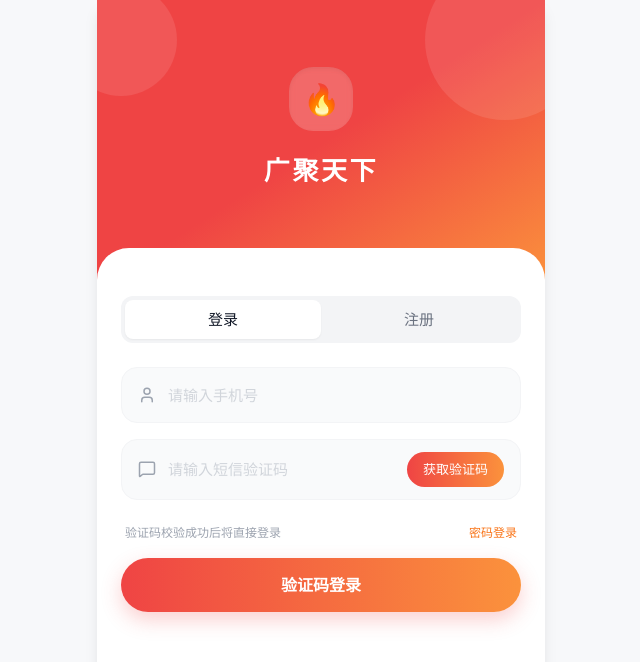
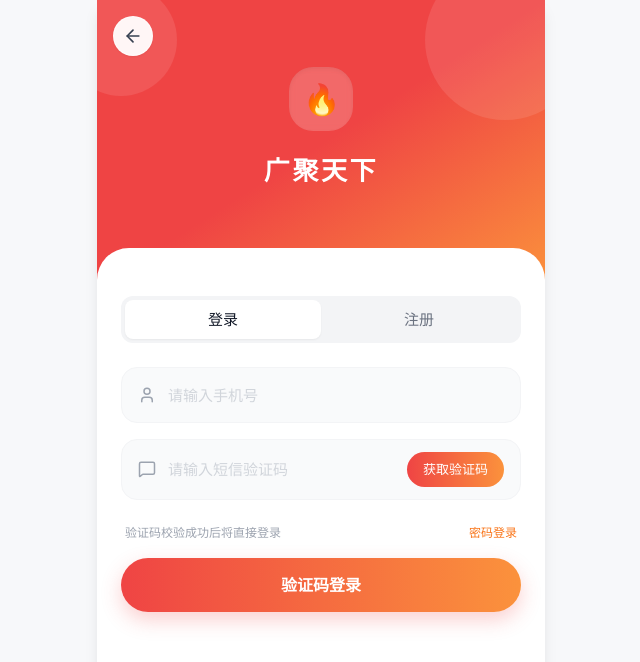
Before and after one commit to qrzmvp666666/MSF, a React (Vite) app in the folder frontend/: page /login in a window 1280 px wide. Shown: the top 662 px of the page, without its empty margins (319-959 px from the left). Built offline with nearby package versions, Linux system fonts and the light colour scheme; no server answers.

Commit message:
feat: 更新导航逻辑，确保在用户未登录时使用替换模式跳转到登录页面

```diff
--- a/frontend/src/pages/Complaint.tsx
+++ b/frontend/src/pages/Complaint.tsx
@@ -32,7 +32,7 @@ export default function Complaint() {
       const { data: { session } } = await supabase.auth.getSession();
       if (!session) {
         alert('您尚未登录');
-        navigate('/login');
+        navigate('/login', { replace: true });
         return;
       }
 
--- a/frontend/src/pages/Login.tsx
+++ b/frontend/src/pages/Login.tsx
@@ -1,6 +1,6 @@
 import { useEffect, useMemo, useState } from 'react';
 import { useNavigate } from 'react-router-dom';
-import { Loader2, Lock, Eye, EyeOff, MessageSquare, User, XCircle } from 'lucide-react';
+import { ArrowLeft, Loader2, Lock, Eye, EyeOff, MessageSquare, User, XCircle } from 'lucide-react';
 import { supabase } from '../lib/supabase';
 
 type AuthTab = 'login' | 'register';
@@ -168,6 +168,15 @@ export default function Login({ isModal = false, onSuccess }: { isModal?: boolea
     setError('');
   }
 
+  function handleBackClick() {
+    if (window.history.length > 1) {
+      navigate(-1);
+      return;
+    }
+
+    navigate('/');
+  }
+
   function validatePhone() {
     if (!account) {
       throw new Error('请输入手机号');
@@ -331,6 +340,17 @@ export default function Login({ isModal = false, onSuccess }: { isModal?: boolea
         <div className="absolute -top-10 -right-10 w-40 h-40 rounded-full bg-white/10" />
         <div className="absolute -top-4 -left-8 w-28 h-28 rounded-full bg-white/10" />
         <div className="absolute bottom-0 left-0 right-0 h-10 bg-white rounded-t-[32px]" />
+
+        {!isModal && (
+          <button
+            type="button"
+            onClick={handleBackClick}
+            className="absolute left-4 top-4 z-20 flex h-10 w-10 items-center justify-center rounded-full bg-white/95 text-gray-700 shadow-sm border border-white/60 transition-all duration-100 hover:bg-white active:scale-95 active:bg-gray-50 active:shadow-none touch-manipulation"
+            aria-label="返回"
+          >
+            <ArrowLeft size={20} />
+          </button>
+        )}
 
         <div className="relative z-10 flex flex-col items-center mb-8">
           <div className="mb-1 flex h-16 w-16 items-center justify-center rounded-3xl bg-white/20 backdrop-blur-sm shadow-inner">
--- a/frontend/src/pages/Orders.tsx
+++ b/frontend/src/pages/Orders.tsx
@@ -37,18 +37,7 @@ export default function Orders() {
 
   return (
     <div className="min-h-screen bg-gray-50 pb-20">
-      <div className="sticky top-0 z-10 bg-gray-50 px-4 py-3">
-        {/* Tabs */}
-        <div className="flex bg-gray-200/60 rounded-full p-1 backdrop-blur-sm">
-          <button
-            className="flex-1 py-2 rounded-full text-sm font-medium transition-colors bg-red-500 text-white shadow-sm"
-          >
-            订单记录
-          </button>
-        </div>
-      </div>
-
-      <div className="px-4 py-1">
+      <div className="px-4 py-4">
         {loading ? (
            <div className="py-20 flex justify-center text-gray-400">
              <Loader2 className="animate-spin" size={28} />
--- a/frontend/src/pages/Profile.tsx
+++ b/frontend/src/pages/Profile.tsx
@@ -47,7 +47,7 @@ export default function Profile() {
     (async () => {
       const { data: { user } } = await supabase.auth.getUser();
       if (!user) {
-        navigate('/login');
+        navigate('/login', { replace: true });
         return;
       }
       setUserId(user.id.slice(0, 8).toUpperCase());
--- a/frontend/src/pages/ProfileInfo.tsx
+++ b/frontend/src/pages/ProfileInfo.tsx
@@ -151,7 +151,7 @@ export default function ProfileInfo() {
         <button
           onClick={async () => {
             await supabase.auth.signOut();
-            navigate('/login');
+            navigate('/login', { replace: true });
           }}
           className="mt-6 flex w-full items-center justify-center rounded-2xl bg-white py-3.5 text-[15px] font-medium text-red-500 shadow-sm"
         >
```
